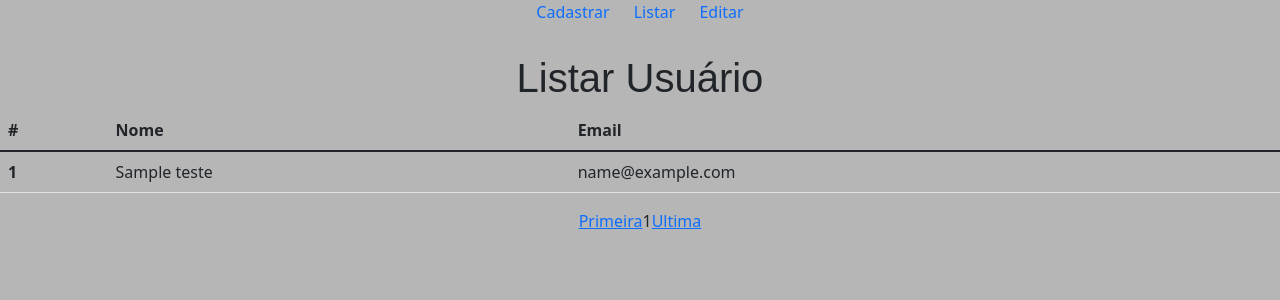
After one commit to MattossLeo/login.php, a PHP site: page /listar.php in a window 1280 px wide. The commit adds this page. Shown: the top 300 px of the page. Run offline with PHP 8.4, Linux system fonts and the light colour scheme; tables that the repository leaves empty or names only in its code hold one stand-in row (values such as "Sample post").

Commit message:
LOGin e crud-php1.0

```diff
--- /dev/null
+++ b/listar.css
@@ -0,0 +1,37 @@
+@charset "UTF-8";
+/*corpo*/
+body{
+    background-color: #b6b6b6 !important;
+}
+/*Links das paginas html*/
+.cadastrar {
+    text-decoration: none;
+    padding: 10px;
+    margin: 0 auto;
+}
+.listar{
+    text-decoration: none;
+    padding: 10px;
+    margin: 0 auto;
+}
+.editar{
+    text-decoration: none;
+    padding: 10px;
+    margin: 0 auto;
+}
+.links{
+    margin-bottom: 30px;
+    text-align: center;
+}
+.paginação{
+    display: flex;
+    justify-content: center;
+
+}
+
+/*titulo*/
+h1 {
+    text-align: center;
+    font-family: sans-serif;
+    font-size: 2.5rem;
+}
--- /dev/null
+++ b/listar.php
@@ -0,0 +1,103 @@
+<?php
+session_start();
+include("conexao.php");
+?>
+<!DOCTYPe html>
+<html lang="pt-br">
+<head>
+    <meta charset="UTF-8">
+    <title>CRUD-Listar</title>
+    <link rel="stylesheet" href="listar.css">
+    <link href="https://cdn.jsdelivr.net/npm/bootstrap@5.1.3/dist/css/bootstrap.min.css" rel="stylesheet" integrity="sha384-1BmE4kWBq78iYhFldvKuhfTAU6auU8tT94WrHftjDbrCEXSU1oBoqyl2QvZ6jIW3" crossorigin="anonymous">
+    <script src="https://cdn.jsdelivr.net/npm/bootstrap@5.1.3/dist/js/bootstrap.bundle.min.js" integrity="sha384-ka7Sk0Gln4gmtz2MlQnikT1wXgYsOg+OMhuP+IlRH9sENBO0LRn5q+8nbTov4+1p" crossorigin="anonymous"></script>
+</head>
+<body>
+<section class="cadastro">
+    <div class="container">
+        <div class="links">
+            <a class="cadastrar" href="create.php">Cadastrar</a>
+            <a class="listar" href="listar.php">Listar</a>
+            <a class="editar" href="editar.php">Editar</a>
+        </div>
+    </div>
+</section>
+<h1>Listar Usuário</h1>
+<!--PUXAR A LISTAGEM-->
+<?php
+if (isset( $_SESSION['msg'])) {
+    echo $_SESSION['msg'];
+    unset($_SESSION['msg']);
+}
+//PAGINAÇÃO/QUANTIDADE DE ITENS NA PAGINA/VISUALIZAÇÃO
+$pagina_atual = filter_input(INPUT_GET, 'pagina', FILTER_SANITIZE_NUMBER_INT);
+
+$pagina = (!empty($pagina_atual)) ? $pagina_atual : 1;
+
+$qnt_result_pg =2;
+
+$inicio = ($qnt_result_pg * $pagina)- $qnt_result_pg;
+?>
+<table class="table">
+    <thead>
+    <tr>
+        <th scope="col">#</th>
+        <th scope="col">Nome</th>
+        <th scope="col">Email</th>
+    </tr>
+    </thead>
+    <tbody>
+<?php
+//EXIBIR A LISTAGEM
+$result = "SELECT * FROM teste LIMIT $inicio, $qnt_result_pg";
+
+$resultado = mysqli_query($mysqli, $result);
+while($row_user = mysqli_fetch_assoc($resultado)){
+?>
+    <tr>
+        <th scope="row"><?php echo $row_user['id']; ?></th>
+        <td><?php echo $row_user['nome']; ?></td>
+        <td><?php echo $row_user['email']; ?></td>
+
+    </tr>
+<?php
+//    echo "</br>".$row_user['id'];
+//    echo "</br>".$row_user['nome'];
+//    echo "</br>".$row_user['email']."<hr>";
+}
+?>
+    </tbody>
+</table>
+<?php
+
+//QUANTIDADE DE PAGINAS
+$result_pg = "SELECT COUNT(id) AS num_result FROM teste";
+$resultado_pg = mysqli_query($mysqli, $result_pg);
+$row_pg = mysqli_fetch_assoc($resultado_pg);
+$quantidade_pg = ceil($row_pg['num_result'] / $qnt_result_pg);
+?>
+<?php
+//LIMITAR A QUANTIDADE DE LINKS
+$max_links = 2;
+?>
+<div class="paginação">
+<?php
+echo "<a href='listar.php?pagina=1'>Primeira </a>";
+for($pag_ant = $pagina - $max_links; $pag_ant <= $pagina -1; $pag_ant++){
+    if($pag_ant >= 1){
+        echo "<a class='ant' href='listar.php?pagina=$pag_ant'>$pag_ant </a>";
+    }
+}
+echo "$pagina";
+for($pag_dep = $pagina + 1; $pag_dep <= $pagina + $max_links; $pag_dep++){
+    if($pag_dep <= $quantidade_pg){
+        echo "<a class='num' href='listar.php?pagina=$pag_dep'>$pag_dep </a>";
+    }
+
+}
+
+echo "<a class='dep' href='listar.php?pagina=$quantidade_pg'>Ultima</a>"
+?>
+</div>
+
+</body>
+</html>
--- a/login.php
+++ b/login.php
@@ -27,7 +27,7 @@ $row = mysqli_num_rows($result);
 
 if ( $row == 1 ) {
 	$_SESSION['email'] = $mail;
-	header('Location: painel.php');
+	header('Location: create.php');
 }
 else {
 	$_SESSION['usuario_invalido'] = true;
```
Also changed, not shown: banco.sql (added, +20 -0 lines), conexao.php (+8 -38 lines), create.css (added, +26 -0 lines), create.php (added, +60 -0 lines), criar.php (added, +18 -0 lines), edit.css (added, +24 -0 lines), editar.php (added, +40 -0 lines), process.php (added).
